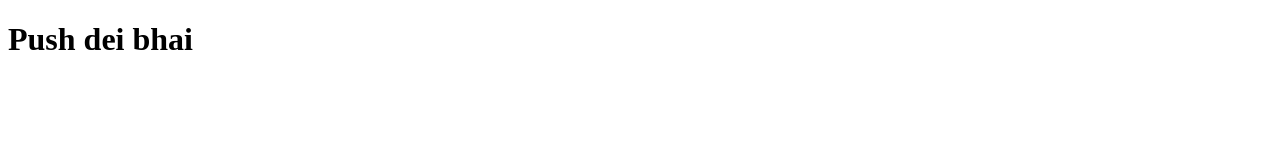
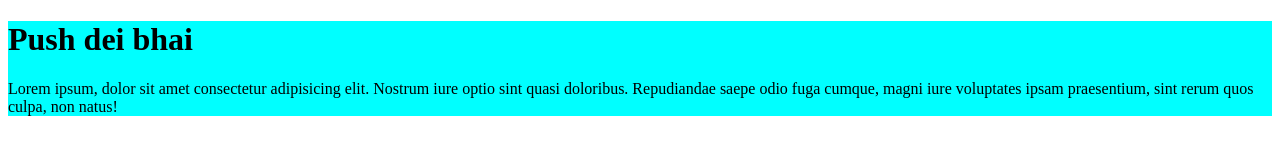
Before and after one commit to JISakib/My-first-github, a plain HTML site: page github.html in a window 1280 px wide. Drawn offline with Linux system fonts and the light colour scheme.

Commit message:
first change

```diff
--- /dev/null
+++ b/github.css
@@ -0,0 +1,3 @@
+.number {
+        background-color: aqua;
+}
--- a/github.html
+++ b/github.html
@@ -4,8 +4,12 @@
     <meta charset="UTF-8">
     <meta name="viewport" content="width=device-width, initial-scale=1.0">
     <title>Document</title>
+    <link rel="stylesheet" href="github.css">
 </head>
 <body>
+    <div class="number ">
     <h1>Push dei bhai</h1>
+    <p>Lorem ipsum, dolor sit amet consectetur adipisicing elit. Nostrum iure optio sint quasi doloribus. Repudiandae saepe odio fuga cumque, magni iure voluptates ipsam praesentium, sint rerum quos culpa, non natus!</p>
+    </div>
 </body>
 </html>
```
